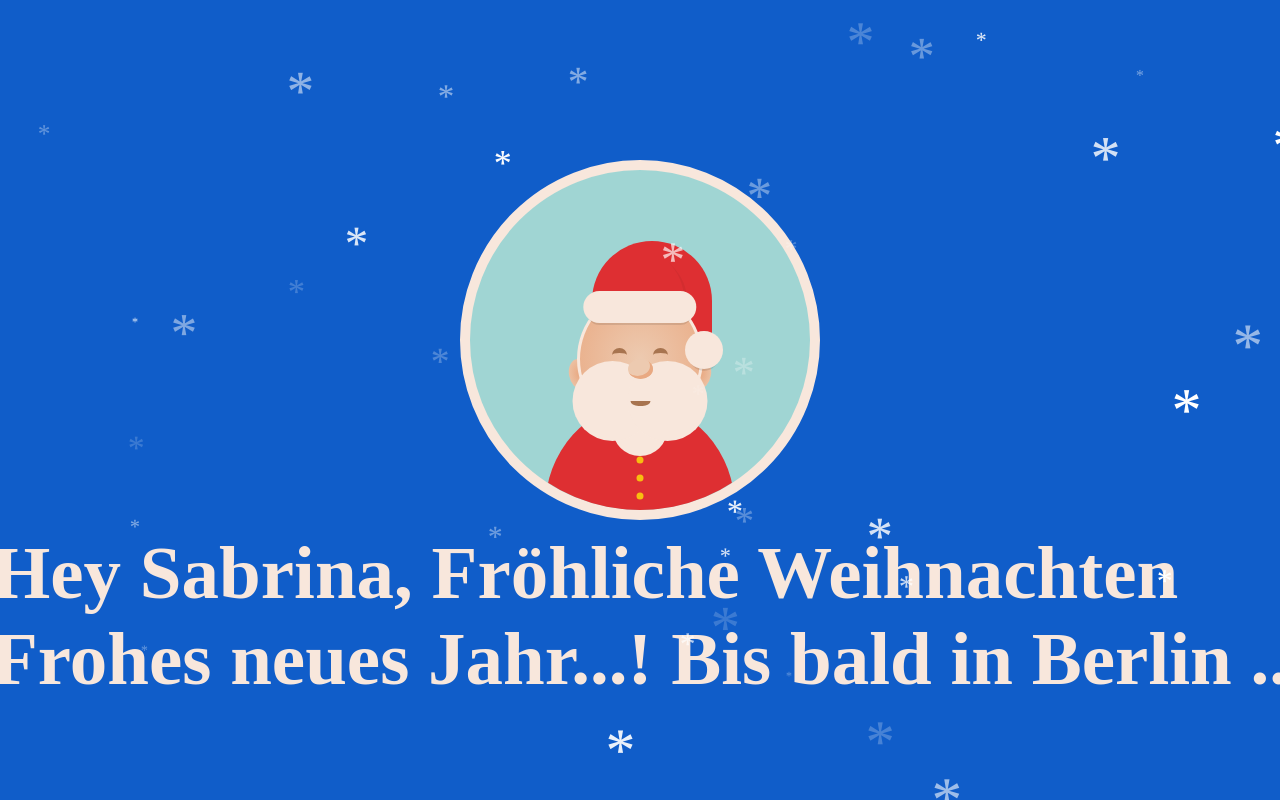
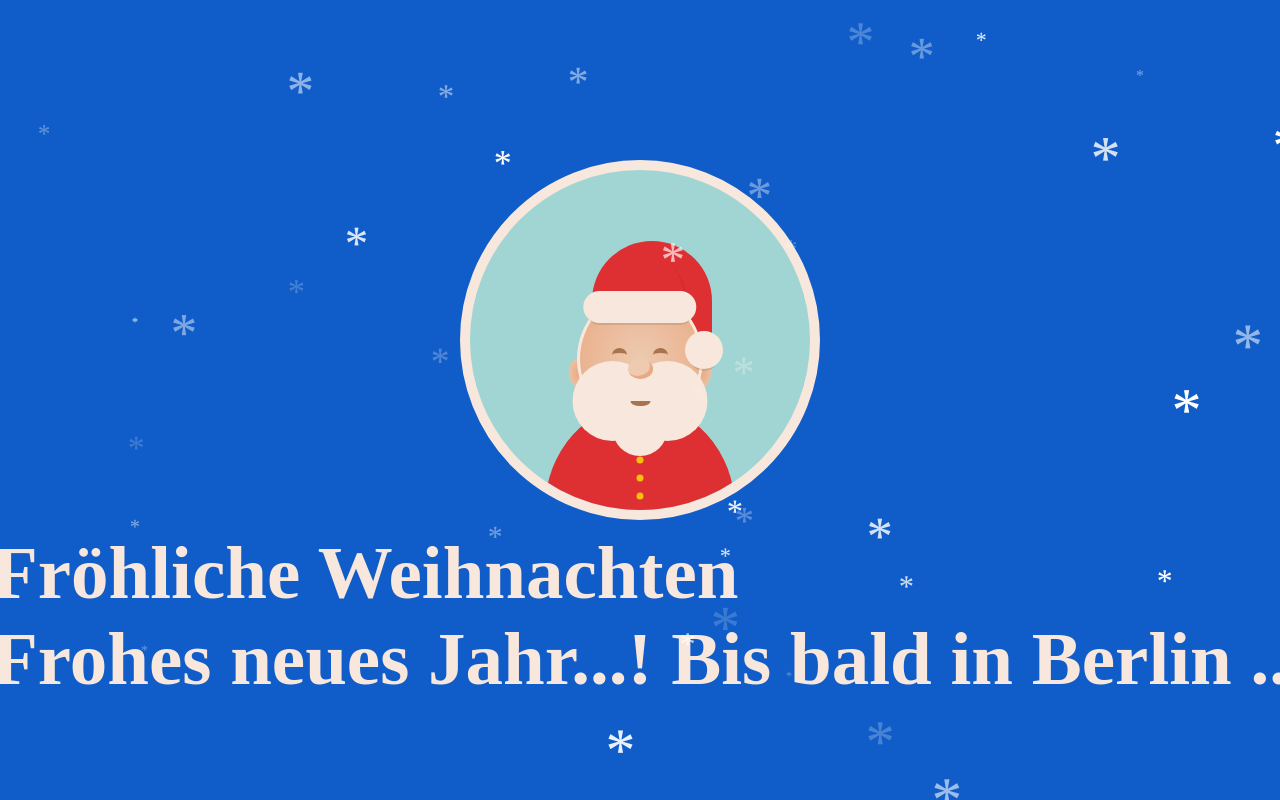
Before and after one commit to halukoz/christmas_card, a plain HTML site: page index.html in a window 1280 px wide. Drawn offline with Linux system fonts and the light colour scheme; a web font is replaced by a local one.

Commit message:
small text update

```diff
--- a/index.html
+++ b/index.html
@@ -33,7 +33,7 @@ frameborder="0" allowfullscreen></iframe>
 		</div>
 	</div>
 	<div class="message">
-		<h1>Hey Sabrina, Fröhliche Weihnachten <br> Frohes neues Jahr...! Bis bald in Berlin ..</h1>
+		<h1>Fröhliche Weihnachten <br> Frohes neues Jahr...! Bis bald in Berlin ..</h1>
 </div>
 
 </body>
```
